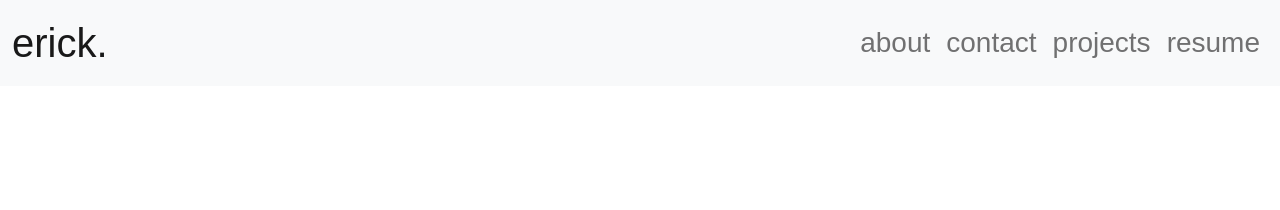
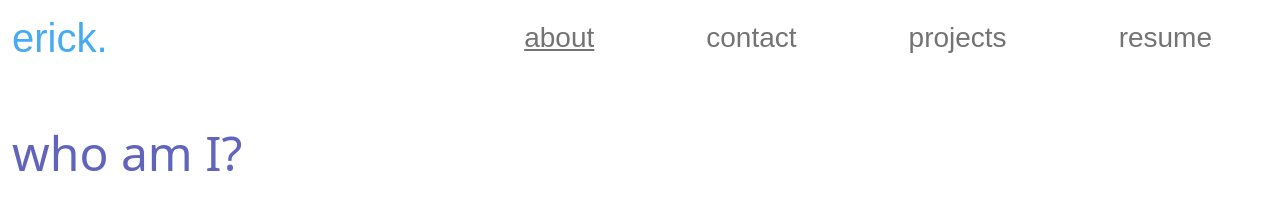
Before and after one commit to erickr19/portfolio, a plain HTML site: page portfolio/index.html in a window 1280 px wide. Drawn offline with nearby package versions, Linux system fonts and the light colour scheme; a web font is replaced by a local one.

Commit message:
'Completed' navbar. Starting to work on page content

```diff
--- a/portfolio/index.html
+++ b/portfolio/index.html
@@ -15,34 +15,37 @@
     <!-- Title -->
     <title>about me</title>
 </head>
-<body>
-    <nav class="navbar navbar-expand-lg navbar-light bg-light">
+<body class="bg-aliceblue">
+    <nav class="navbar navbar-expand-lg navbar-light mb-5">
         <div class="container-fluid font-palanquin">
-            <a href="#" class="navbar-brand mb-0 fs-1">erick.</a>
+            <a href="#" class="mb-0 fs-1 text-coolblue text-decoration-none">erick.</a>
             <button class="navbar-toggler" type="button" data-bs-toggle="collapse" data-bs-target="#navbarNav" aria-controls="navbarNav" aria-expanded="false" aria-label="Toggle navigation">
                 <span class="navbar-toggler-icon"></span>
             </button>
             <div class="collapse navbar-collapse justify-content-end" id="navbarNav">
                 <ul class="navbar-nav">
                     <!-- about link -->
-                    <li class="nav-item">
-                        <a href="#" class="nav-link fs-3" aria-current="page">about</a>
+                    <li class="nav-item px-5">
+                        <a href="#" class="nav-link fs-3 flex-grow-1 text-decoration-underline" aria-current="page">about</a>
                     </li>
                     <!-- contact link -->
-                    <li class="nav-item">
+                    <li class="nav-item px-5">
                         <a href="#" class="nav-link fs-3">contact</a>
                     </li>
                     <!-- projects link -->
-                    <li class="nav-item">
+                    <li class="nav-item px-5">
                         <a href="#" class="nav-link fs-3">projects</a>
                     </li>
                     <!-- resume link -->
-                    <li class="nav-item">
+                    <li class="nav-item px-5">
                         <a href="#" class="nav-link fs-3">resume</a>
                     </li>
                 </ul>
             </div>
         </div>
     </nav>
+    <div class="container-fluid">
+        <h1 class="text-purple fs-custom-48">who am I?</h1>
+    </div>
 </body>
 </html>
--- a/portfolio/stylesheets/overrides.css
+++ b/portfolio/stylesheets/overrides.css
@@ -1,4 +1,30 @@
 /* overrides file that contains*/
+
+/* custom font */
 .font-palanquin {
     font-family: "Palanquin Dark", sans-serif;
 }
+
+/* font size */
+.fs-custom-48 {
+    font-size: 48px;
+}
+/* colors */
+
+/* background color */
+.bg-aliceblue {
+    color: aliceblue;
+}
+
+/* text color */
+a:hover {
+    color: #45ABF2;
+}
+
+.text-coolblue {
+    color: #45ABF2;
+}
+
+.text-purple {
+    color: #6064BD;
+}
```
